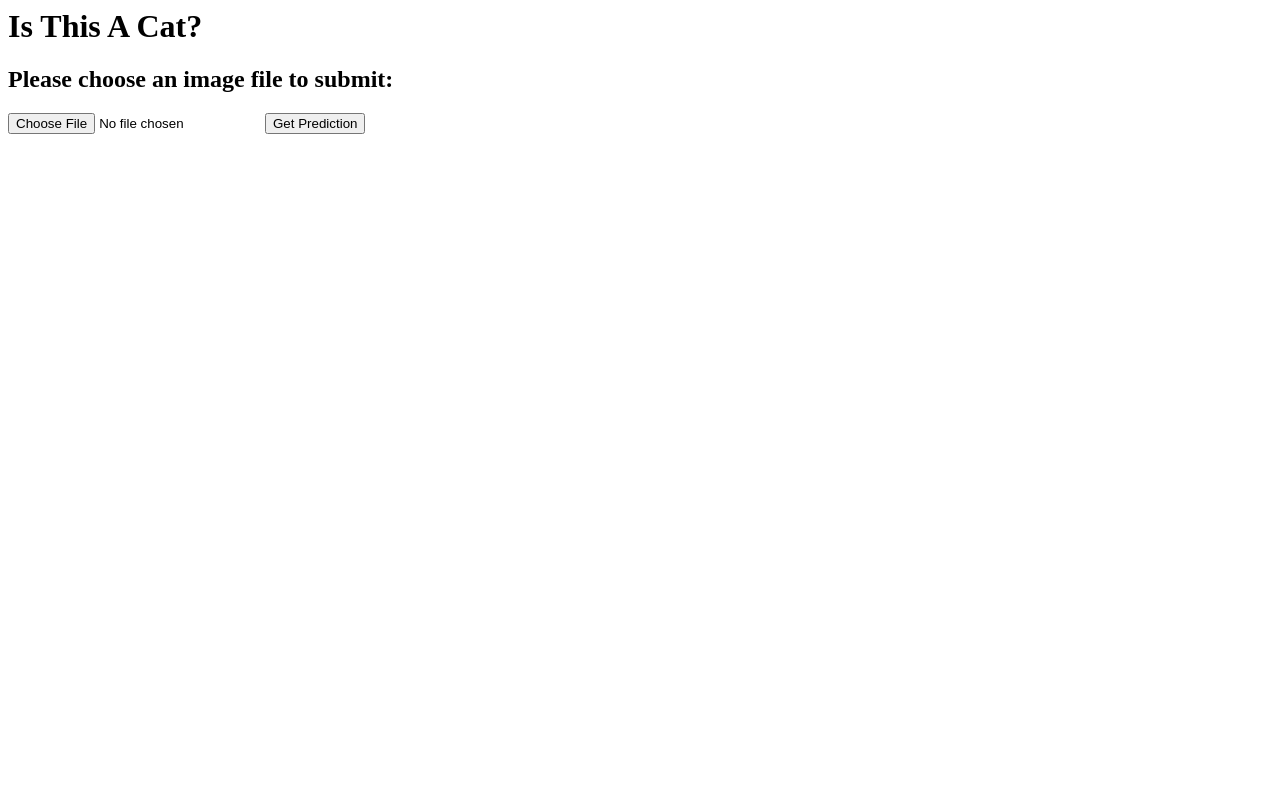
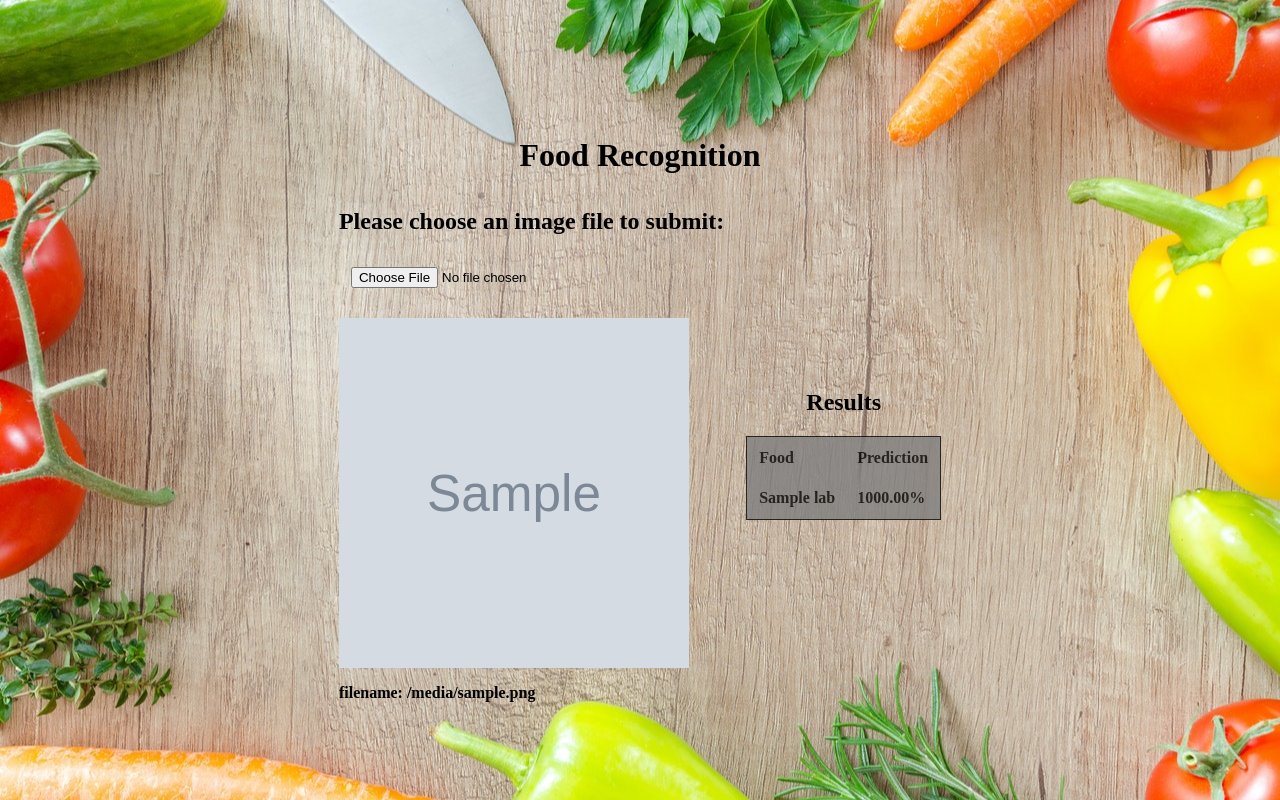
Before and after one commit to DomingosLemos/Deploy-cnn-test, a Flask app: template templates/home.html in a window 1280 px wide. Run offline with Flask 2, Linux system fonts and the light colour scheme; the template is opened without the code that fills it: values that come from a table or form of the project are taken from there, most other values are stand-ins (such as "Sample title", 1, 10 or a date in 2020); grey boxes marked "Sample" are stand-in pictures; lists and menus that the app fills with data are empty; some libraries are stand-ins or nearby versions.

Commit message:
versão1

```diff
--- a/app.py
+++ b/app.py
@@ -15,15 +15,29 @@ base_dir = os.path.abspath(os.path.dirname(__file__))
 
 app = Flask(__name__)
 app.config['SECRET_KEY'] = 'mysecretkey'
-app.config['UPLOADED_PHOTOS_DEST'] = os.path.join(base_dir, 'uploads')
+app.config['UPLOADED_PHOTOS_DEST'] = os.path.join(base_dir, 'static')
+
 
 photos = UploadSet('photos', IMAGES)
 configure_uploads(app, photos)
 patch_request_class(app)  # set maximum file size, default is 16MB
 
 # Load the model:
-cnn_model = load_model('cats_and_dogs_model9.h5')
-CLASS_INDICES = {0: 'cat', 1: 'dog'}
+cnn_model = load_model('food_baseline_model.h5')
+CLASS_INDICES = ['apple_pie', 'baby_back_ribs', 'baklava', 'beef_carpaccio', 'beef_tartare', 'beet_salad', 'beignets', 'bibimbap',
+       'bread_pudding', 'breakfast_burrito', 'bruschetta', 'caesar_salad', 'cannoli', 'caprese_salad', 'carrot_cake',
+       'ceviche', 'cheese_plate', 'cheesecake', 'chicken_curry', 'chicken_quesadilla', 'chicken_wings', 'chocolate_cake',
+       'chocolate_mousse', 'churros', 'clam_chowder', 'club_sandwich', 'crab_cakes', 'creme_brulee', 'croque_madame', 'cup_cakes',
+       'deviled_eggs', 'donuts', 'dumplings', 'edamame', 'eggs_benedict', 'escargots', 'falafel', 'filet_mignon',
+       'fish_and_chips', 'foie_gras', 'french_fries', 'french_onion_soup', 'french_toast', 'fried_calamari',
+       'fried_rice', 'frozen_yogurt', 'garlic_bread', 'gnocchi', 'greek_salad', 'grilled_cheese_sandwich', 'grilled_salmon',
+       'guacamole', 'gyoza', 'hamburger', 'hot_and_sour_soup', 'hot_dog', 'huevos_rancheros', 'hummus', 'ice_cream',
+       'lasagna', 'lobster_bisque', 'lobster_roll_sandwich', 'macaroni_and_cheese', 'macarons', 'miso_soup', 'mussels',
+       'nachos', 'omelette', 'onion_rings', 'oysters', 'pad_thai', 'paella', 'pancakes', 'panna_cotta', 'peking_duck', 'pho',
+       'pizza', 'pork_chop', 'poutine', 'prime_ri', 'pulled_pork_sandwich', 'ramen', 'ravioli', 'red_velvet_cake',
+       'risotto', 'samosa', 'sashimi', 'scallops', 'seaweed_salad', 'shrimp_and_grits', 'spaghetti_bolognese',
+       'spaghetti_carbonara', 'spring_rolls', 'steak', 'strawberry_shortcake', 'sushi', 'tacos', 'takoyaki',
+       'tiramisu', 'tuna_tartare', 'waffles']
 
 
 # Form where image will be uploaded:
@@ -34,7 +48,7 @@ class UploadForm(FlaskForm):
 
 @app.route('/', methods=['GET'])
 def index():
-    return render_template('home.html', form=UploadForm())
+    return render_template('home.html', form=UploadForm(), results={}, filename="")
 
 
 @app.route('/prediction/', methods=['POST'])
@@ -42,22 +56,29 @@ def prediction():
     # Saving file to folder
     file = request.files['photo']
     filename = secure_filename(file.filename)
-    file.save(os.path.join('uploads', filename))
+    file.save(os.path.join('static', filename))
 
     results = return_prediction(filename=filename)
-    return render_template('prediction.html', results=results)
+    return render_template('home.html', form=UploadForm(), results=zip(results[0], results[1]), filename=filename)
 
 
 def return_prediction(filename):
     input_image_matrix = _image_process(filename)
     score = cnn_model.predict(input_image_matrix)
     class_index = cnn_model.predict_classes(input_image_matrix, batch_size=1)
+    n=10
+    top_n = score[0].argsort()[::-1][:n]
+    percentage =np.sort(score[0])[::-1]
+    labs = []
+    perc = []
+    for i in range(n):
+        labs.append(CLASS_INDICES[top_n[i]])
 
-    return CLASS_INDICES[class_index[0]], score
+    return labs, percentage
 
 
 def _image_process(filename):
-    img = image.load_img('uploads/' + filename, target_size=(64, 64))
+    img = image.load_img('static/' + filename, target_size=(64, 64))
     x = image.img_to_array(img)
     x = np.expand_dims(x, axis=0)
     input_matrix = np.vstack([x])
--- a/templates/home.html
+++ b/templates/home.html
@@ -3,30 +3,121 @@
     <link async href="http://fonts.googleapis.com/css?family=Acme" data-generated="http://enjoycss.com" rel="stylesheet" type="text/css"/>
     <head>
         <style>
+            body {
+                background-image: url("/static/pexels-lukas-616401.jpg");
+                background-repeat: no-repeat;
+                background-size: cover;
+                background-position: center;
+            }
+            img {
+                width: 350px;
+                height: 350px;
+            }
+            table, th, td {
+                border: 0px solid black;
+            }
+            th, td {
+                padding: 10px;
+            }
+            th {
+                text-align: left;
+            }
+            table.center {
+                margin-left: auto;
+                margin-right: auto;
+            }
+            table.result {
+                border: 1px solid black;
+                background-color: rgb(127, 127, 127);
+                opacity: 80%;
+            }
         </style>
     </head>
     <body>
-        <title>Is This A Cat APP</title>
+        <title>Food Recognition APP</title>
+        <!--First section-->
+
+
         <div id="app">
-            <div class="left-panel">
+
                 <div class="header">
-                    <h1>Is This A Cat?</h1>
+                    <br><br><br><br><br><br>
+                    <h1 style="text-align:center;">Food Recognition</h1>
                 </div>
 
+                <table class="center">
+                    <th>
                         <div class="upload-section-title">
                             <h2>Please choose an image file to submit:</h2>
                         </div>
-
                         <div class="upload-section">
                             <form method=post enctype=multipart/form-data action=" {{ url_for('prediction') }} ">
                                 {# This hidden_tag is a CSRF security feature. #}
                                 {{ form.hidden_tag() }}
-                        <input type=file name=photo label="Choose file to upload">
-                        <input type=submit value="Get Prediction">
+                                <input id="filename" type="hidden" name="filename" value="12345" />
+                                <table>
+                                    <tr>
+                                        <th>
+                                            <input id="uploadImage" type=file name=photo label="Choose file to upload" onchange="PreviewImage()">
+                                        </th>
+                                        <th>
+                                            <input id="showPrediction" type=submit value="Get Prediction" style="display: none;">
+                                        </th>
+                                    </tr>
+                                </table>
+
+
+                                <br>
+                                {% if filename %}
+                                    <img id="uploadPreview" src="{{ url_for('static', filename=filename) }}">
+                                {% else %}
+                                    <img id="uploadPreview">
+                                {% endif %}
+                                <script type="text/javascript">
+                                    function PreviewImage() {
+                                        var oFReader = new FileReader();
+                                        oFReader.readAsDataURL(document.getElementById("uploadImage").files[0]);
+
+                                        oFReader.onload = function (oFREvent) {
+                                            document.getElementById("uploadPreview").src = oFREvent.target.result;
+                                        };
+                                        document.getElementById("filename").value =document.getElementById("uploadImage").files.item(0).name;
+                                        var name = document.getElementById("uploadImage");
+
+                                        document.getElementById("showPrediction").style.display = "block";
+                                    };
+
+                                </script>
                             </form>
+                            <p> filename: {{filename}}</p>
                         </div>
+
+                    </th>
+
+                    <th>
+
+                        <div class="results">
+                            {% if filename %}
+                            <h2 style="text-align: center;">Results</h2>
+                            <table class="result">
+                                <tr>
+                                    <th>Food</th>
+                                    <th>Prediction</th>
+                                </tr>
+                                {% for lab,score in results %}
+                                <tr>
+                                    <th>{{lab}}</th>
+                                    <th>{{'%0.2f' % (score*100)}}%</th>
+                                </tr>
+                                {% endfor %}
+                            </table>
+                            {% endif %}
                         </div>
-            <div class="right-panel"></div>
+
+                    </th>
+                </table>
+
+
         </div>
     </body>
 </html>
```
Also changed, not shown: templates/prediction.html (deleted, +0 -20 lines), static/12531-istock-637790866.webp (added), static/download.jpg (added), static/download1.jpg (added), static/ham.jpg (added), static/pexels-lukas-616401.jpg (added), uploads/cat.jpeg (deleted), 3 other files. Lines whose indentation alone changed are shown as unchanged.
